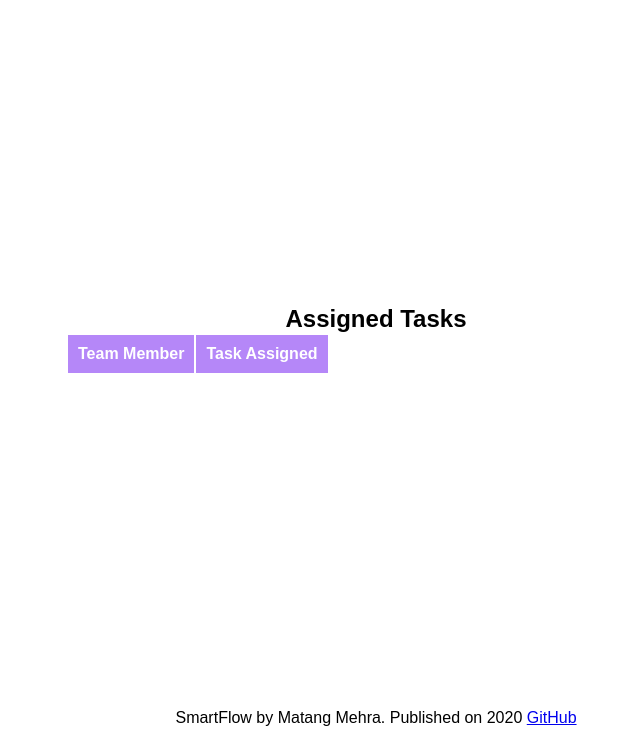
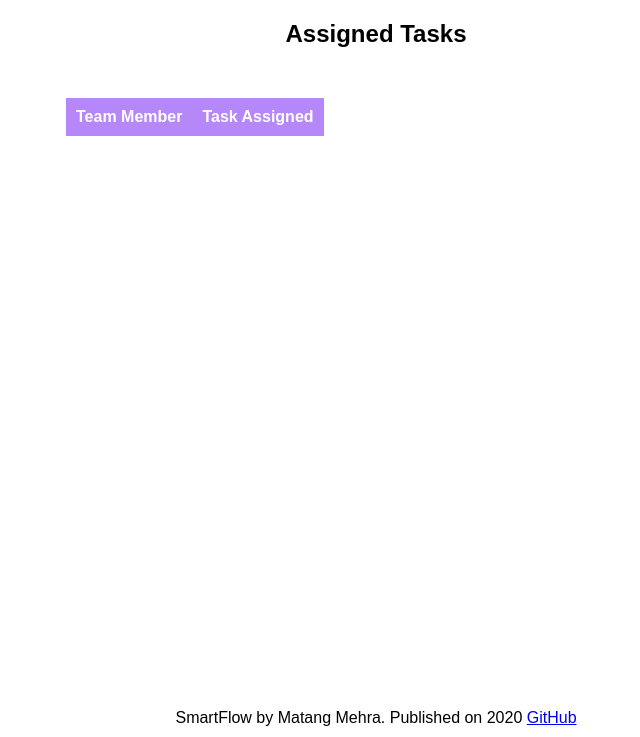
Before and after one commit to mgmehra2005/SmartFlow, a Python web app: template templates/assignedTask.html in a window 1280 px wide. Shown: the part 63-800 px from the top of the page, without its empty margins (264-904 px from the left). Run offline with Jinja, Linux system fonts and the light colour scheme; the template is opened without the code that fills it: most values are stand-ins (such as "Sample title", 1, 10 or a date in 2020); lists and menus that the app fills with data are empty.

Commit message:
Add styles and structure for assigned tasks display in assignedTask.html

```diff
--- a/static/style.css
+++ b/static/style.css
@@ -702,3 +702,46 @@ div#AddedTaskTable {
         border: 1px solid #b587f8;
     }
 }
+
+
+#displayResult {
+    height: 100%;
+    width: 100%;
+    display: flex;
+    flex-direction: column;
+}
+
+#assignmentTable {
+    margin-top: 20px;
+    width: 100%;
+    border-collapse: collapse;
+    display: flex;
+    flex-direction: column;
+    margin-top: 50px;
+    /* border: 1px dashed red; */
+
+    thead {
+        width: 100%;
+    }
+
+    thead>tr {
+        background-color: #b587f8;
+        color: white;
+        border-collapse: collapse;
+
+        th {
+            padding: 10px;
+            font-size: 12pt;
+        }
+    }
+
+    tbody>tr {
+        background-color: #f9f9f9;
+        border-bottom: 1px solid #ddd;
+
+        td {
+            padding: 10px;
+            font-size: 12pt;
+        }
+    }
+}
```
